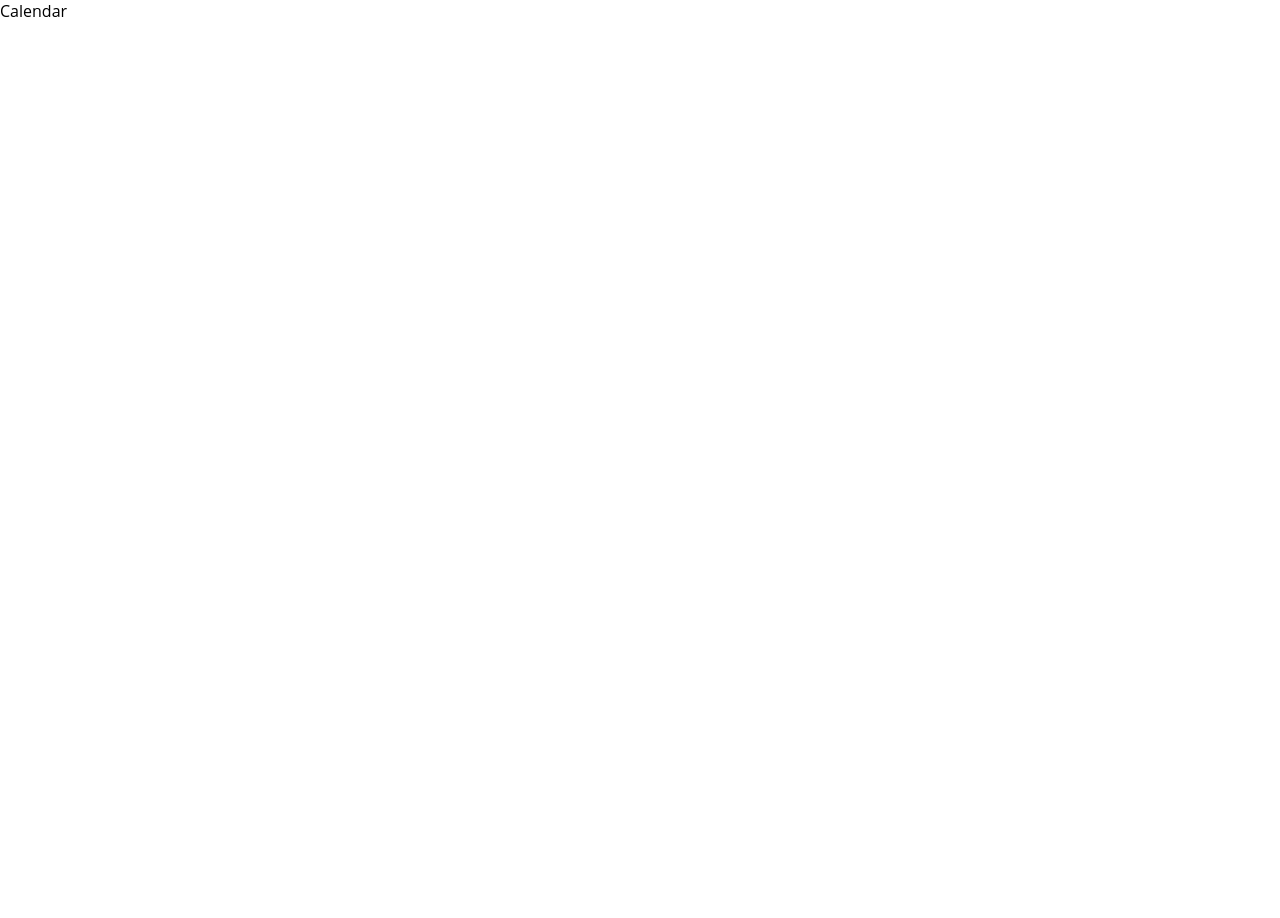
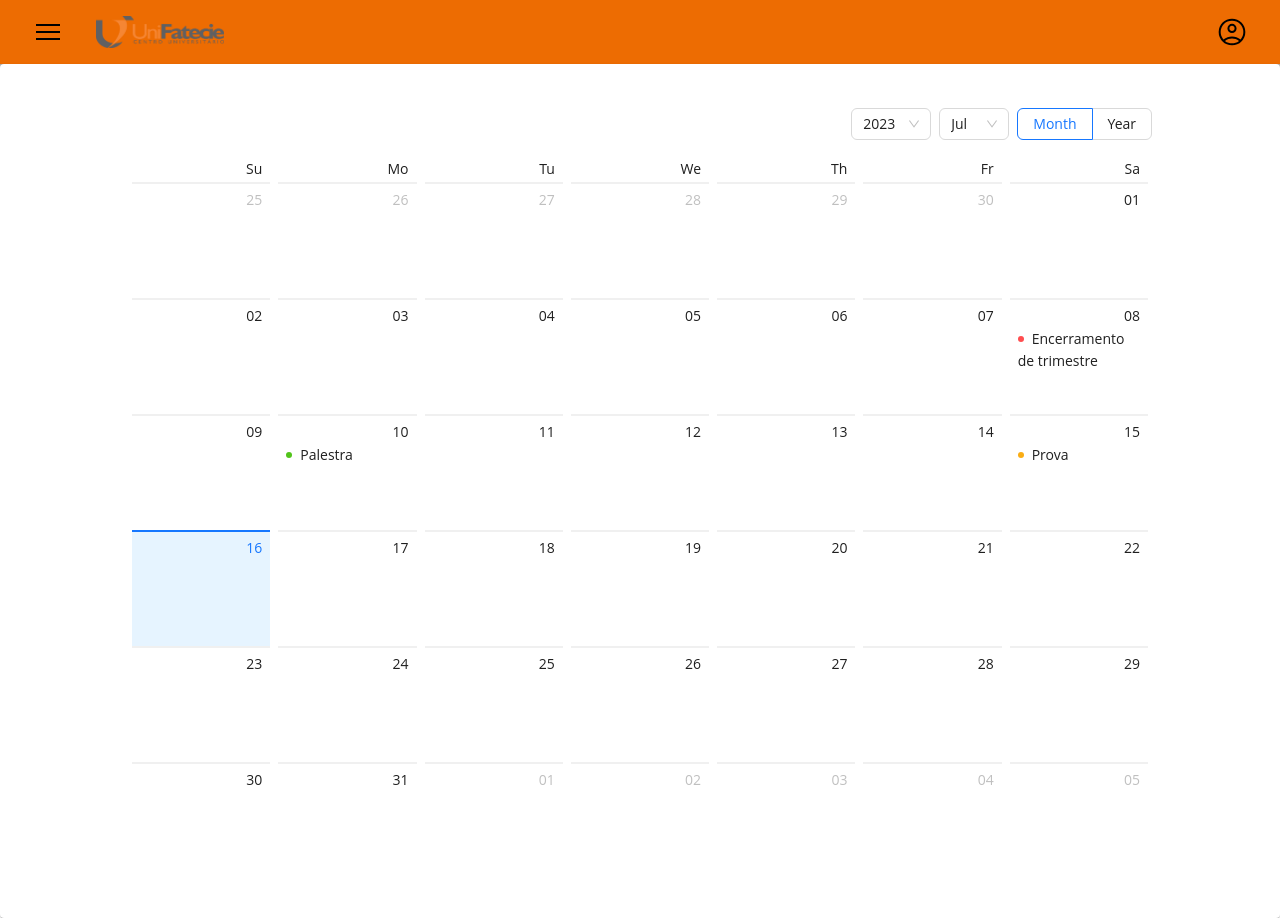
Before and after one commit to Gavioes-Reais/portal-frontend, a React (Create React App) app: page /calendar in a window 1280 px wide. Before the commit the page ends 800 px from the top, so only its background shows below. Built offline with nearby package versions, Linux system fonts and the light colour scheme.

Commit message:
calendario ok

```diff
--- a/public/index.html
+++ b/public/index.html
@@ -24,7 +24,7 @@
       work correctly both with client-side routing and a non-root public URL.
       Learn how to configure a non-root public URL by running `npm run build`.
     -->
-    <title>Portal do aluno</title>
+    <title>Portal UniFatecie</title>
   </head>
   <body>
     <noscript>You need to enable JavaScript to run this app.</noscript>
--- a/src/pages/calendar/Calendar.jsx
+++ b/src/pages/calendar/Calendar.jsx
@@ -1,10 +1,98 @@
-import React from 'react'
+import React from 'react';
 
+import styles from './Calendar.module.css'
 
-function Calendar() {
+import NavBar from '../../components/Navbar/NavBar';
+
+import { Badge, Calendar } from 'antd';
+import Card from '@mui/material/Card';
+
+const getListData = (value) => {
+    let listData;
+    switch (value.date()) {
+      case 8:
+        listData = [
+          {
+            type: 'error',
+            content: 'Encerramento de trimestre',
+          },
+        ];
+        break;
+      case 10:
+        listData = [
+          {
+            type: 'success',
+            content: 'Palestra',
+          },
+        ];
+        break;
+      case 15:
+        listData = [
+          {
+            type: 'warning',
+            content: 'Prova',
+          },
+        ];
+        break;
+      default:
+    }
+    return listData || [];
+};
+
+const getMonthData = (value) => {
+    //exemplo de aviso por mes
+    if (value.month() === 8) {
+      return 1394;
+    }
+};
+
+function CalendarComp() {
+
+    const monthCellRender = (value) => {
+        const num = getMonthData(value);
+        return num ? (
+          <div className="notes-month">
+            <section>{num}</section>
+            <span>recados do mes</span>
+          </div>
+        ) : null;
+    };
+
+    const dateCellRender = (value) => {
+        const listData = getListData(value);
+        return (
+          <ul className="events">
+            {listData.map((item) => (
+              <li key={item.content}>
+                <Badge status={item.type} text={item.content} />
+              </li>
+            ))}
+          </ul>
+        );
+    };
+
+    const cellRender = (current, info) => {
+        if (info.type === 'date') return dateCellRender(current);
+        if (info.type === 'month') return monthCellRender(current);
+        return info.originNode;
+    };
+
+    const onPanelChange = (value, mode) => {
+        console.log(value.format('YYYY-MM-DD'), mode);
+    };
+
     return (
-        <div>Calendar</div>
+        <div className={styles.full_view}>
+            <NavBar/>
+            <Card className={styles.container}>
+                <Calendar
+                onPanelChange={onPanelChange}
+                cellRender={cellRender}
+                className={styles.calendar}
+                />
+            </Card>
+        </div>
     );
 }
 
-export default Calendar
+export default CalendarComp
--- /dev/null
+++ b/src/pages/calendar/Calendar.module.css
@@ -0,0 +1,20 @@
+.full_view{
+    width: 100%;
+    height: 100%;
+    background-color: #cecece;
+}
+
+.container{
+    width: 100%;
+    display: flex;
+    justify-content: center;
+    background-color: #cecece;
+}
+
+.calendar{
+    margin-top: 1rem;
+    margin-bottom: 2rem;
+    width: 80%;
+    height: 50%;
+    margin: 2rem;
+}
--- a/src/pages/home/Home.jsx
+++ b/src/pages/home/Home.jsx
@@ -3,7 +3,7 @@ import NavBar from '../../components/Navbar/NavBar';
 
 function Home() {
     return (
-        <NavBar></NavBar>
+        <NavBar/>
     );
 }
 
```
Also changed, not shown: package.json (+10 -1 lines), 1 other file (tests, documents, lock files or other folders).
